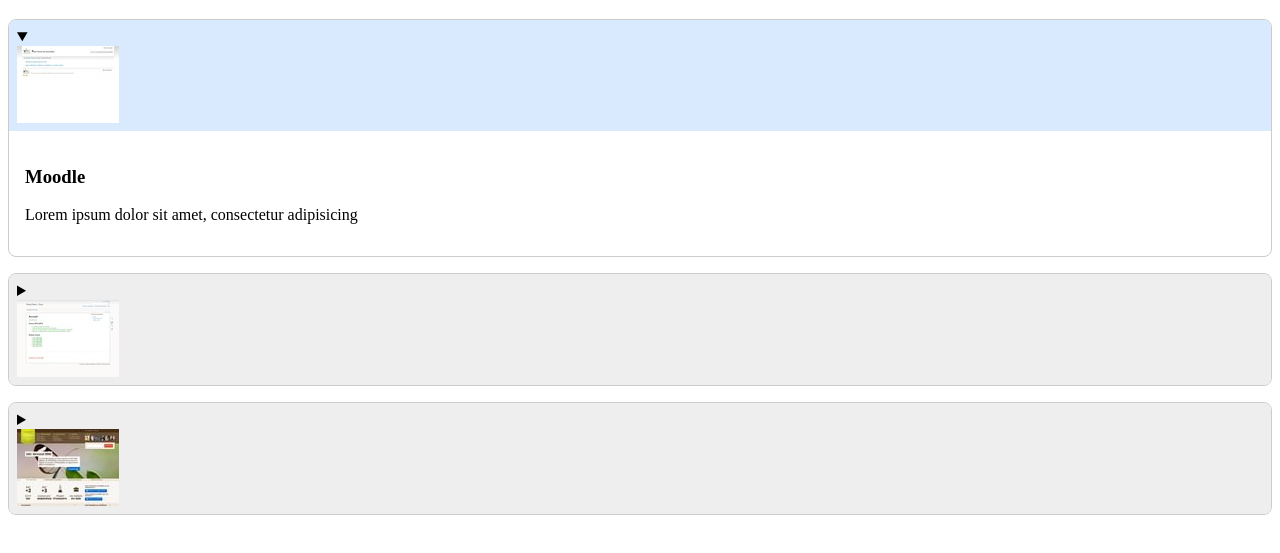
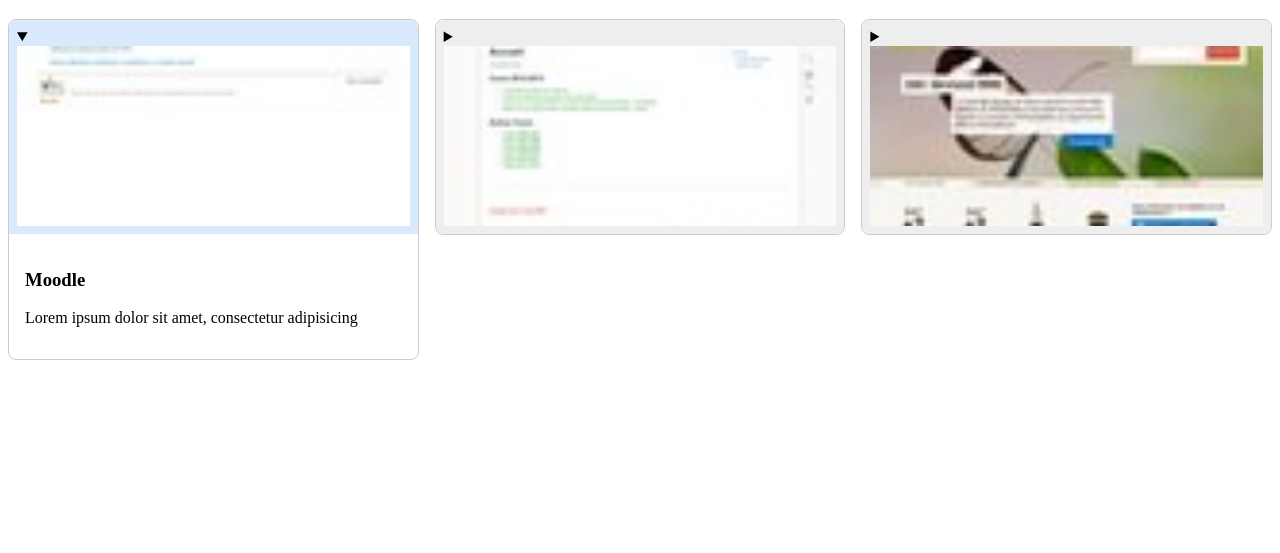
Before and after one commit to MMI-NFC-2026/sae105-r112-tp4-aliciacrr, a plain HTML site: page index.html in a window 1280 px wide. Shown: the part 61-614 px from the top of the page. Drawn offline with Linux system fonts and the light colour scheme.

Commit message:
Affiche les éléments de l’accordéon côte à côte

```diff
--- a/src/css/components/accordeon.css
+++ b/src/css/components/accordeon.css
@@ -33,3 +33,18 @@
   max-width: 100%;
   height: auto;
 }
+.accordeon {
+  flex-direction: row;
+  align-items: flex-start;
+}
+
+.accordeon > details {
+  flex: 1;
+  min-width: 0;
+}
+
+.accordeon > details > summary img {
+  width: 100%;
+  height: 180px;
+  object-fit: cover;
+}
```
